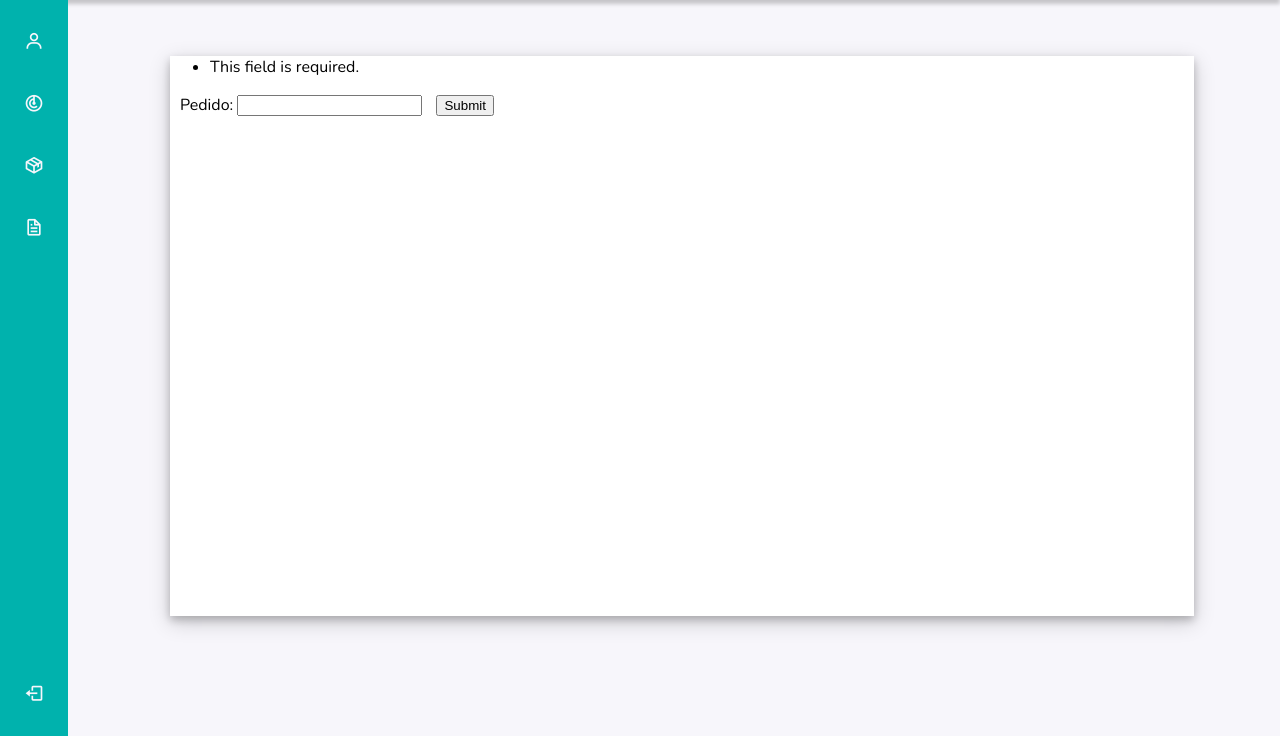
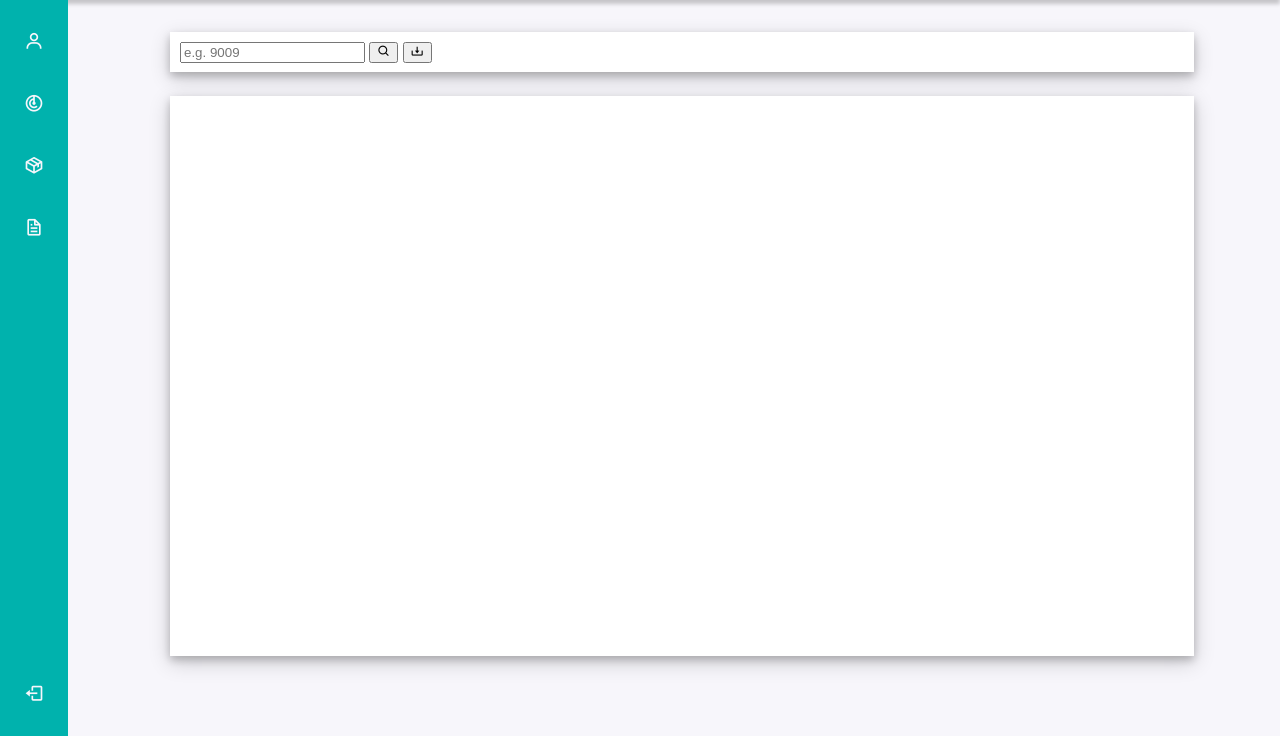
Before and after one commit to ClaytonCKOB/management-platform, a Django app: page /embalagem/ in a window 1280 px wide. Shown: the part 64-800 px from the top of the page. Run offline with Django 4.2, Linux system fonts and the light colour scheme; parts of the project's set-up code (start-up, migrations or seed data) failed here and were passed over; some libraries are stand-ins or nearby versions.

Commit message:
UPDATE: creating the packing report in the project

```diff
--- a/main/templates/main/auvo.html
+++ b/main/templates/main/auvo.html
@@ -9,6 +9,7 @@
 {% endblock %}
 
 {% block content %}
+<div class="main_div">
 <div class="header_content"><h1>Integração do negócio com a Auvo</h1></div>
 
 <div class="costumers_div">
@@ -74,5 +75,5 @@
         </button>
     </div>
 </form>
-
+</div>
 {% endblock %}
--- a/main/templates/main/base.html
+++ b/main/templates/main/base.html
@@ -34,11 +34,11 @@
         </nav>
     </div>
     <!--Container Main start-->
-    <div class="main_div">
-        {% block content %}
+    {% block content %}
+        <div class="main_div">
             <p>Lorem ipsum dolor sit amet, consectetur adipisicing elit, sed do eiusmod tempor incididunt ut labore et dolore magna aliqua. Ut enim ad minim veniam, quis nostrud exercitation ullamco laboris nisi ut aliquip ex ea commodo consequat. Duis aute irure dolor in reprehenderit in voluptate velit esse cillum dolore eu fugiat nulla pariatur. Excepteur sint occaecat cupidatat non proident, sunt in culpa qui officia deserunt mollit anim id est laborum.</p>
-        {% endblock %}
-    </div>
+        </div>
+    {% endblock %}
     <!--Container Main end-->
     <script type='text/javascript' src='https://cdn.jsdelivr.net/npm/bootstrap@5.0.0-beta1/dist/js/bootstrap.bundle.min.js'></script>
     <script type='text/javascript' src='#'></script>
--- a/main/templates/main/clients.html
+++ b/main/templates/main/clients.html
@@ -5,10 +5,12 @@ Clientes
 {% endblock %}
 
 {% block content %}
+<div class="main_div">
 <div class="header_content"><h1>Escolha o cliente para a integração</h1></div>
 {% for deal in deals %}
     <a href="auvo/{{deal.id}}" class="costumer">
         <div id="costumer_name"><h2>{{deal.title}}</h2></div>
     </a>
 {% endfor %}
+</div>
 {% endblock %}
--- a/main/templates/main/packing.html
+++ b/main/templates/main/packing.html
@@ -1,11 +1,20 @@
 {% extends 'main/base.html' %}
 
 {% block content %}
-<form method="post" action="/embalagem/">
-    {% csrf_token %}
-    {{form.as_p}}
-    <button type="submit">
-        Submit
-    </button>
-</form>
+<div class="header_packing">
+    <div class="packing_form">
+        <form method="post" action="/embalagem/">
+            {% csrf_token %}
+            <input type="text" placeholder="e.g. 9009">
+            <button type="submit" id="create_report">
+                <i class='bx bx-search'></i>
+            </button>
+            <button type="submit" id="dowload_report">
+                <i class='bx bx-download'></i>
+            </button>
+        </form>
+    </div>
+</div>
+<div class="main_div">
+</div>
 {% endblock %}
--- a/main/templates/main/sysop.html
+++ b/main/templates/main/sysop.html
@@ -9,6 +9,7 @@
 {% endblock %}
 
 {% block content %}
+<div class="main_div">
 <div class="header_content"><h1>Integração do negócio com o Sysop</h1></div>
 
 <div class="costumers_div">
@@ -56,5 +57,5 @@
         </button>
     </div>
 </form>
-
+</div>
 {% endblock %}
--- a/main/views.py
+++ b/main/views.py
@@ -9,6 +9,7 @@ from .forms import CreateForm
 from modules.pipedrive.pipedrive import Pipedrive
 from modules.auvo.auvo import Auvo_api
 from modules.sysop.sysop import Sysop
+from modules.packing.src.classes.relatorio import Relatorio
 
 inst = Pipedrive()
 inst.createDeals(inst.getDeals())
@@ -17,6 +18,8 @@ auvo = Auvo_api()
 auvo.createCostumers(auvo.getCostumers())
 
 sysop = Sysop()
+
+packing_inst = Relatorio()
 
 def index(response):
     return render(response, "main/base.html", {})
@@ -53,12 +56,8 @@ def tracking(response):
     return render(response, "main/tracking.html", {})
 
 def packing(response):
-    form = CreateForm(response.POST)
     if response.method == "POST":
+        print(response.method)
+        packing_inst.criarRelatorio("260", "Embalagem")
 
-        if form.is_valid():
-            pass
-            #criarRelatorio("9009", "Embalagem")
-        else:
-            form = CreateForm()
-    return render(response, "main/packing.html", {'form':form})
+    return render(response, "main/packing.html")
--- a/modules/auvo/auvo.py
+++ b/modules/auvo/auvo.py
@@ -191,7 +191,7 @@ class Auvo_api():
         today = date.today()
         now = datetime.now()
 
-        address = costumer.street + " - " + costumer.street_number + costumer.district + " - " + costumer.city + " - " + costumer.state if costumer.street is not None and costumer.state is not None else ""
+        address = costumer.street + " - " + costumer.street_number + ", " + costumer.district + " - " + costumer.city + " - " + costumer.state if costumer.street is not None and costumer.state is not None else ""
 
 
         values = {
--- a/modules/packing/src/classes/relatorio.py
+++ b/modules/packing/src/classes/relatorio.py
@@ -1,7 +1,3 @@
-import sys
-sys.path.append("C:/Users/ti/Desktop/web_manager/modules")
-import constants as const
-
 from packing.src.classes.produto import *
 from packing.src.classes.connDatabase import *
 from packing.src.modules.calculation import *
@@ -246,6 +242,7 @@ class Relatorio():
                 i += 1
 
         #Ordenar lista de produtos pelo item
+        j = 0
         changed = True
         while changed:
             changed = False
--- a/static/css/main.css
+++ b/static/css/main.css
@@ -1,4 +1,8 @@
 @import url("https://fonts.googleapis.com/css2?family=Nunito:wght@400;600;700&display=swap");
+
+form{
+    margin: 0;
+}
 
 .header_content{
     background-color: #00b2ad;
@@ -46,6 +50,23 @@
 
 }
 
+.header_packing{
+    background-color: #FFF;
+    color: black;
+    padding: 0 10px;
+    min-height: 5vh;
+    min-width: 50vw;
+    max-width: 80vw;
+    margin: 12vh auto 0 auto;
+    font-family: 'Nunito';
+    box-shadow: 0 4px 8px 0 rgba(0, 0, 0, 0.2), 0 6px 20px 0 rgba(0, 0, 0, 0.19);
+}
+
+.packing_form{
+    position: absolute;
+    top: 1.5%;
+    margin: 0;
+}
 
 .main_div{
     background-color: #FFF;
@@ -54,7 +75,7 @@
     min-height: 70vh;
     min-width: 50vw;
     max-width: 80vw;
-    margin: 15vh auto;
+    margin: 3vh auto;
     font-family: 'Nunito';
     box-shadow: 0 4px 8px 0 rgba(0, 0, 0, 0.2), 0 6px 20px 0 rgba(0, 0, 0, 0.19);
 }
--- a/web_manager/settings.py
+++ b/web_manager/settings.py
@@ -26,7 +26,7 @@ SECRET_KEY = str(os.environ['DJANGO_SECRET_KEY'])
 # SECURITY WARNING: don't run with debug turned on in production!
 DEBUG = True
 
-ALLOWED_HOSTS = []
+ALLOWED_HOSTS = ['127.0.0.1', 'localhost']
 
 
 # Application definition
```
Also changed, not shown: modules/packing/src/modules/functions.py (+6 -8 lines), 1 other file.
